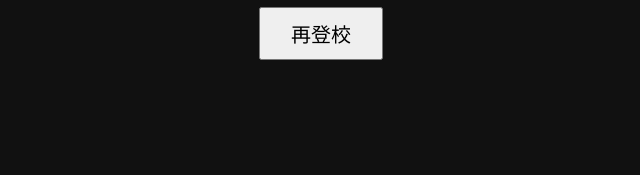
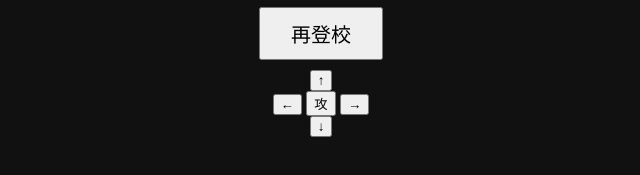
Before and after one commit to SamMecoilman/mobotaro-test, a plain HTML site: page index.html in a window 1280 px wide. Shown: the part 295-470 px from the top of the page, without its empty margins (319-959 px from the left). Drawn offline with Linux system fonts and the light colour scheme.

Commit message:
index.html を更新

```diff
--- a/index.html
+++ b/index.html
@@ -42,6 +42,15 @@
     <input type="range" min="0" max="1" step="0.01" value="0.1" id="bgmVolume">
     <!-- 範囲は0〜1、初期値0.1、0.01刻みで調整可能 -->
   </div>
-
+<!-- 📱 モバイル用操作ボタン -->
+<div id="mobile-controls">
+  <button onclick="pressKey('ArrowUp')">↑</button>
+  <div>
+    <button onclick="pressKey('ArrowLeft')">←</button>
+    <button onclick="pressKey(' ')">攻</button>
+    <button onclick="pressKey('ArrowRight')">→</button>
+  </div>
+  <button onclick="pressKey('ArrowDown')">↓</button>
+</div>
 </body>
 </html>
```
